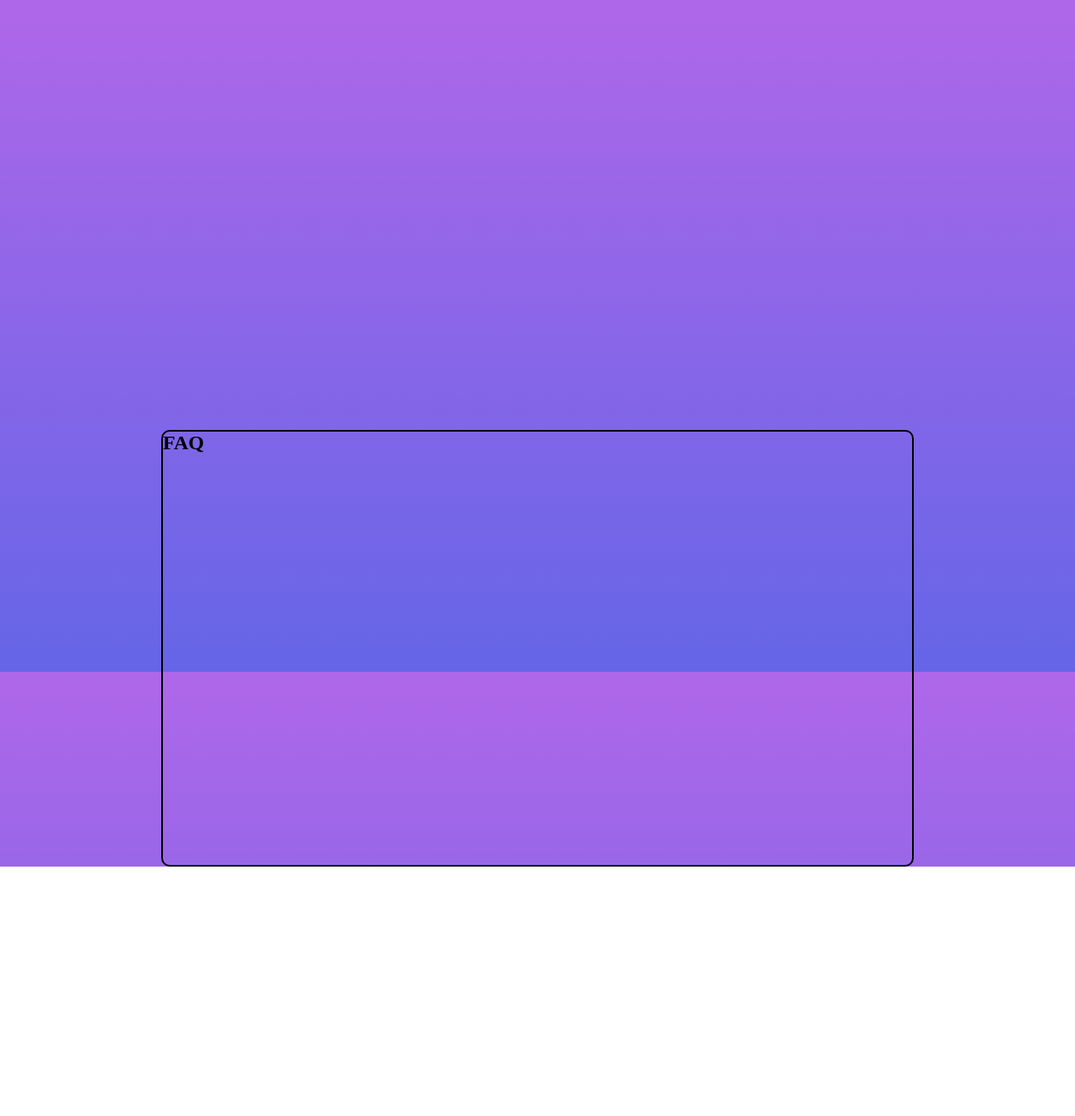
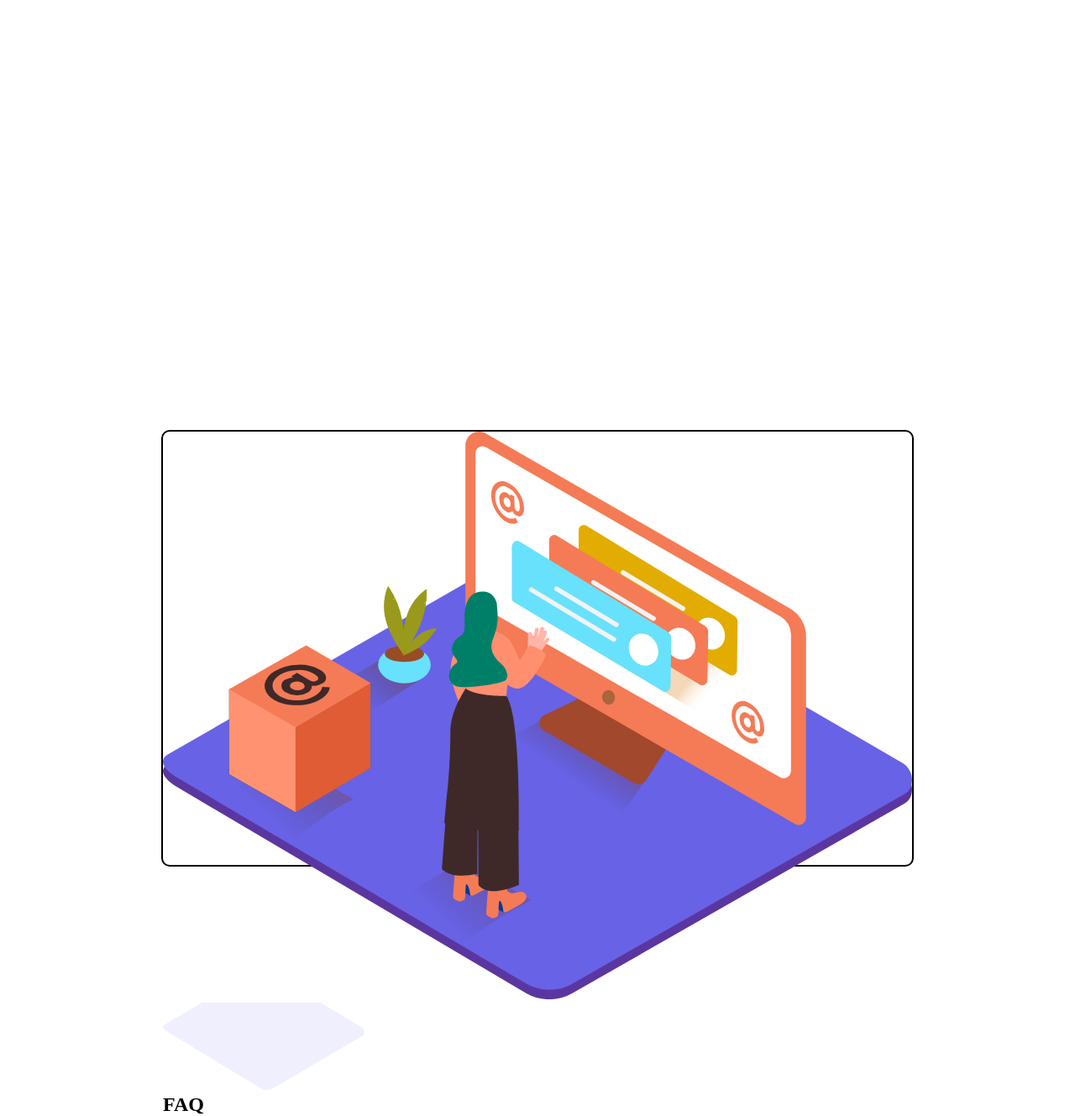
Before and after one commit to Gc87J/FAQ-accordion-card, a plain HTML site: page index.html in a window 1280 px wide. Shown: the whole page at 84% size. Before the commit the page ends 1032 px from the top, so only its background shows below. Drawn offline with Linux system fonts and the light colour scheme.

Commit message:
Added the image

```diff
--- a/index.html
+++ b/index.html
@@ -36,6 +36,9 @@
 
   <section class="main-body-container">
     <div class="body-container">
+
+      <img src="/images/illustration-woman-online-mobile.svg" alt="">
+      <img src="/images/bg-pattern-mobile.svg" alt="">
       <h1>FAQ</h1>
 
     </div>
--- a/sass/styles.scss
+++ b/sass/styles.scss
@@ -5,7 +5,7 @@
 }
 
 body {
-  background-image: linear-gradient(hsl(273, 75%, 66%), hsl(240, 73%, 65%));
+  // background-image: linear-gradient(hsl(273, 75%, 66%), hsl(240, 73%, 65%));
   height:100vh;
 
 }
```
Also changed, not shown: css/styles.css, 1 other file.
